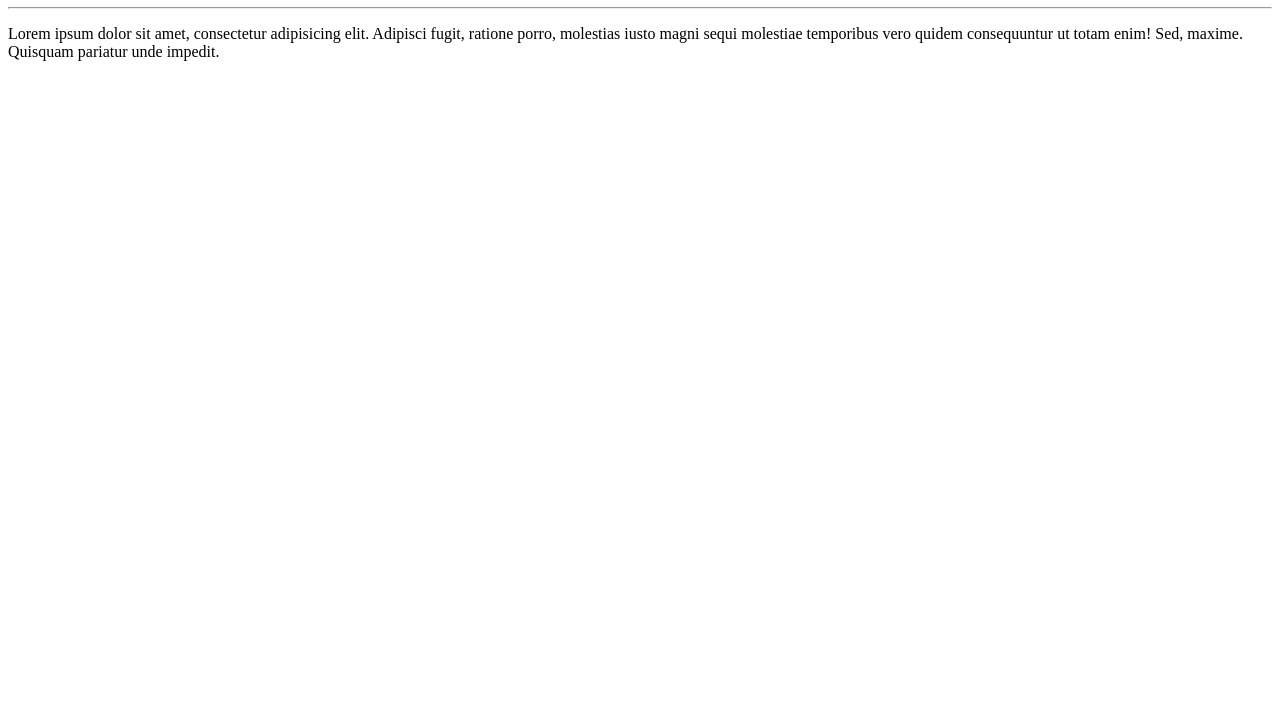
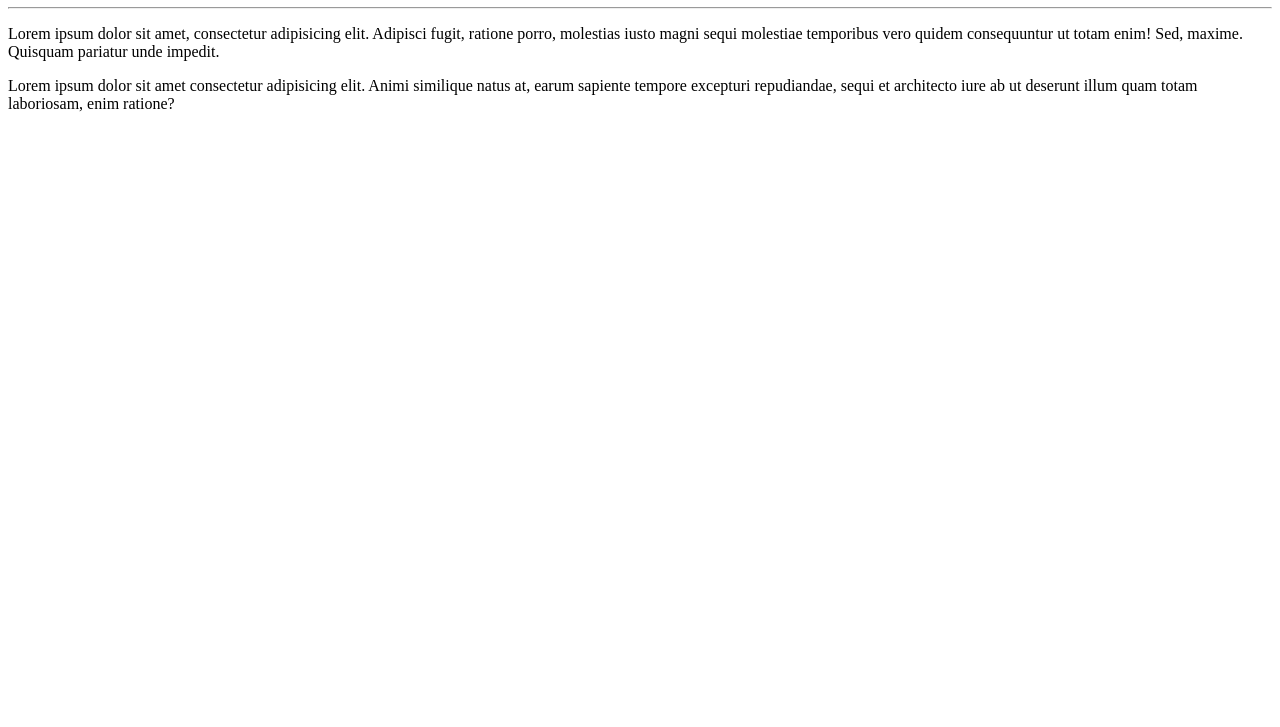
Before and after one commit to Rorima/Ola-Mundo, a plain HTML site: page site-exemplo/index.html in a window 1280 px wide. Shown: the part 73-800 px from the top of the page. Drawn offline with Linux system fonts and the light colour scheme.

Commit message:
Adicionei um parágrafo

```diff
--- a/site-exemplo/index.html
+++ b/site-exemplo/index.html
@@ -10,5 +10,6 @@
     <h1>Olá, Mundo!</h1>
     <hr>
     <p>Lorem ipsum dolor sit amet, consectetur adipisicing elit. Adipisci fugit, ratione porro, molestias iusto magni sequi molestiae temporibus vero quidem consequuntur ut totam enim! Sed, maxime. Quisquam pariatur unde impedit.</p>
+    <p>Lorem ipsum dolor sit amet consectetur adipisicing elit. Animi similique natus at, earum sapiente tempore excepturi repudiandae, sequi et architecto iure ab ut deserunt illum quam totam laboriosam, enim ratione?</p>
 </body>
 </html>
```
